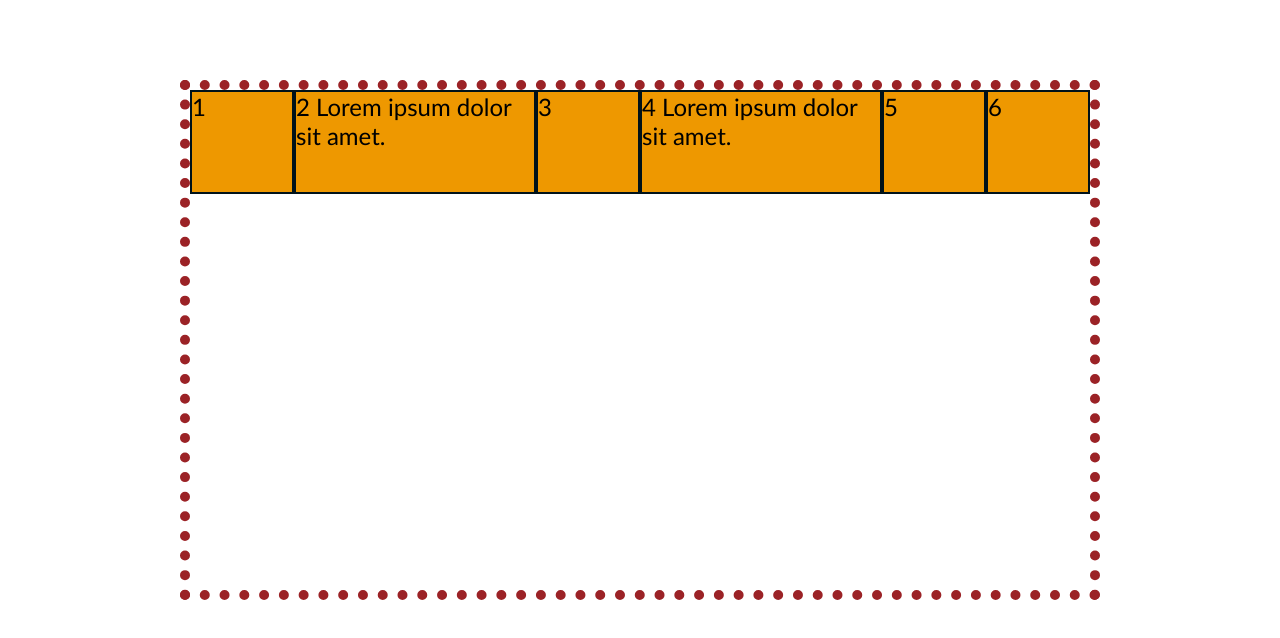
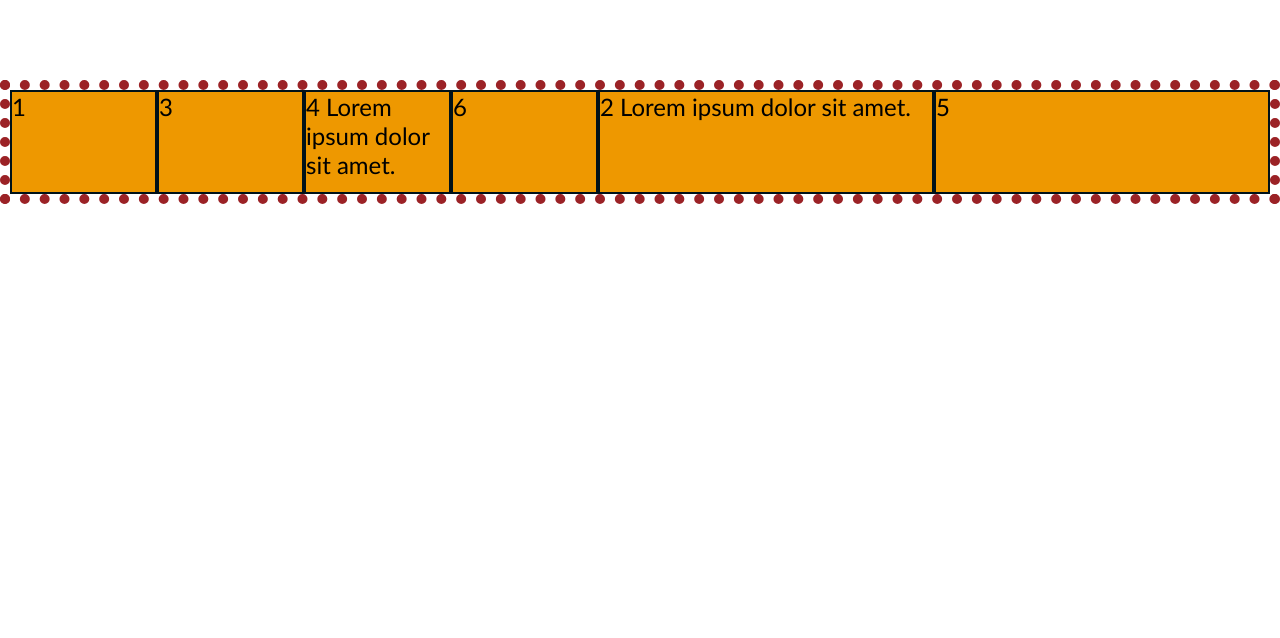
Before and after one commit to anwarmoazam/Course--CSS-Grid-and-Flexbox-for-Responsive-Layouts, a plain HTML site: page index.html in a window 1280 px wide. Drawn offline with Linux system fonts and the light colour scheme.

Commit message:
practice

```diff
--- a/styles.css
+++ b/styles.css
@@ -15,13 +15,29 @@ body {
     margin: 5rem auto;
     list-style-type: none;
     border: 10px dotted #9b2226;
-    width: 900px;
-    height: 500px;
+    /* width: 900px; */
+    /* height: 500px; */
+    flex-direction: row;
+    flex-wrap: wrap;
+    /* flex-flow: row wrap; */
+    justify-content: center;
+    align-items: center;
+    align-content: space-evenly;
+
   }
 
   li {
     border: 2px solid #001219;
     background-color: #ee9800;
-    min-width: 100px;
+    /* min-width: 100px; */
     height: 100px;
+    order: 1;
+    flex-basis: 10%;
+    /* width: 30%; */
+    flex-grow: 2;
   }
+
+  .flex2{
+    order: 2;
+    flex-basis: 25%;
+  }
```
